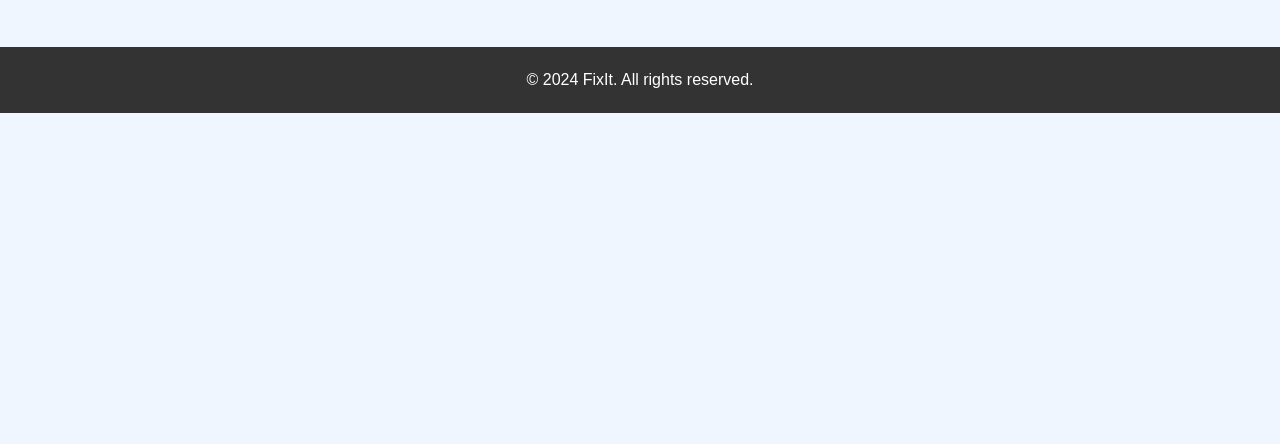
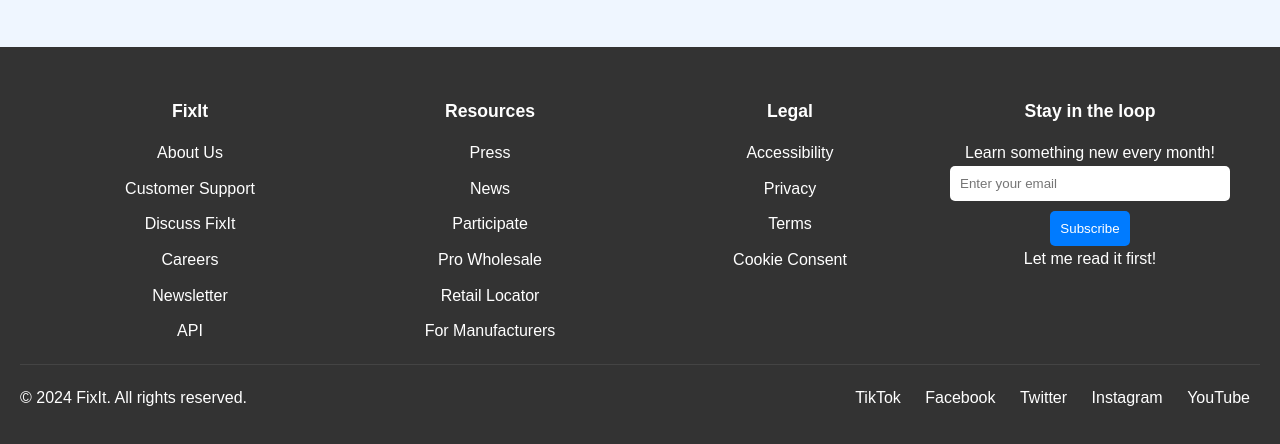
Before and after one commit to PraBWa04/FixIT-project, a plain HTML site: page index.html in a window 1280 px wide. Shown: the part 3302-3746 px from the top of the page. Before the commit the page ends 3415 px from the top, so only its background shows below. Drawn offline with Linux system fonts and the light colour scheme.

Commit message:
Add footer section with FixIt-style design

```diff
--- a/index.html
+++ b/index.html
@@ -264,7 +264,56 @@
     </section>
 
     <footer class="footer">
-      <p>&copy; 2024 FixIt. All rights reserved.</p>
+      <div class="footer-columns">
+        <div>
+          <h4>FixIt</h4>
+          <ul>
+            <li><a href="#about">About Us</a></li>
+            <li><a href="#support">Customer Support</a></li>
+            <li><a href="#discuss">Discuss FixIt</a></li>
+            <li><a href="#careers">Careers</a></li>
+            <li><a href="#newsletter">Newsletter</a></li>
+            <li><a href="#api">API</a></li>
+          </ul>
+        </div>
+        <div>
+          <h4>Resources</h4>
+          <ul>
+            <li><a href="#press">Press</a></li>
+            <li><a href="#news">News</a></li>
+            <li><a href="#participate">Participate</a></li>
+            <li><a href="#wholesale">Pro Wholesale</a></li>
+            <li><a href="#locator">Retail Locator</a></li>
+            <li><a href="#manufacturers">For Manufacturers</a></li>
+          </ul>
+        </div>
+        <div>
+          <h4>Legal</h4>
+          <ul>
+            <li><a href="#accessibility">Accessibility</a></li>
+            <li><a href="#privacy">Privacy</a></li>
+            <li><a href="#terms">Terms</a></li>
+            <li><a href="#cookies">Cookie Consent</a></li>
+          </ul>
+        </div>
+        <div>
+          <h4>Stay in the loop</h4>
+          <p>Learn something new every month!</p>
+          <input type="email" placeholder="Enter your email" />
+          <button>Subscribe</button>
+          <p><a href="#privacy-policy">Let me read it first!</a></p>
+        </div>
+      </div>
+      <div class="footer-bottom">
+        <p>&copy; 2024 FixIt. All rights reserved.</p>
+        <div class="social-icons">
+          <a href="#tiktok">TikTok</a>
+          <a href="#facebook">Facebook</a>
+          <a href="#twitter">Twitter</a>
+          <a href="#instagram">Instagram</a>
+          <a href="#youtube">YouTube</a>
+        </div>
+      </div>
     </footer>
 
     <script src="script.js"></script>
--- a/style.css
+++ b/style.css
@@ -391,3 +391,92 @@ a:hover {
     font-size: 0.9rem;
   }
 }
+
+.footer {
+  background-color: #333;
+  color: #fff;
+  padding: 40px 20px;
+}
+
+.footer-columns {
+  display: flex;
+  justify-content: space-between;
+  flex-wrap: wrap;
+  max-width: 1200px;
+  margin: 0 auto;
+}
+
+.footer-columns div {
+  flex: 1;
+  margin: 10px;
+}
+
+.footer-columns h4 {
+  margin-bottom: 15px;
+  font-size: 1.1rem;
+}
+
+.footer-columns ul {
+  list-style: none;
+  padding: 0;
+}
+
+.footer-columns ul li {
+  margin-bottom: 10px;
+}
+
+.footer-columns ul li a {
+  color: #fff;
+  text-decoration: none;
+  transition: color 0.3s;
+}
+
+.footer-columns ul li a:hover {
+  color: #007bff;
+}
+
+.footer-columns input[type="email"] {
+  padding: 10px;
+  border: none;
+  border-radius: 5px;
+  margin-bottom: 10px;
+  width: 100%;
+}
+
+.footer-columns button {
+  padding: 10px;
+  border: none;
+  background-color: #007bff;
+  color: #fff;
+  border-radius: 5px;
+  cursor: pointer;
+  transition: background-color 0.3s;
+}
+
+.footer-columns button:hover {
+  background-color: #0056b3;
+}
+
+.footer-bottom {
+  display: flex;
+  justify-content: space-between;
+  align-items: center;
+  flex-wrap: wrap;
+  padding-top: 20px;
+  border-top: 1px solid #444;
+}
+
+.footer-bottom p {
+  margin: 0;
+}
+
+.footer-bottom .social-icons a {
+  color: #fff;
+  margin: 0 10px;
+  text-decoration: none;
+  transition: color 0.3s;
+}
+
+.footer-bottom .social-icons a:hover {
+  color: #007bff;
+}
```
